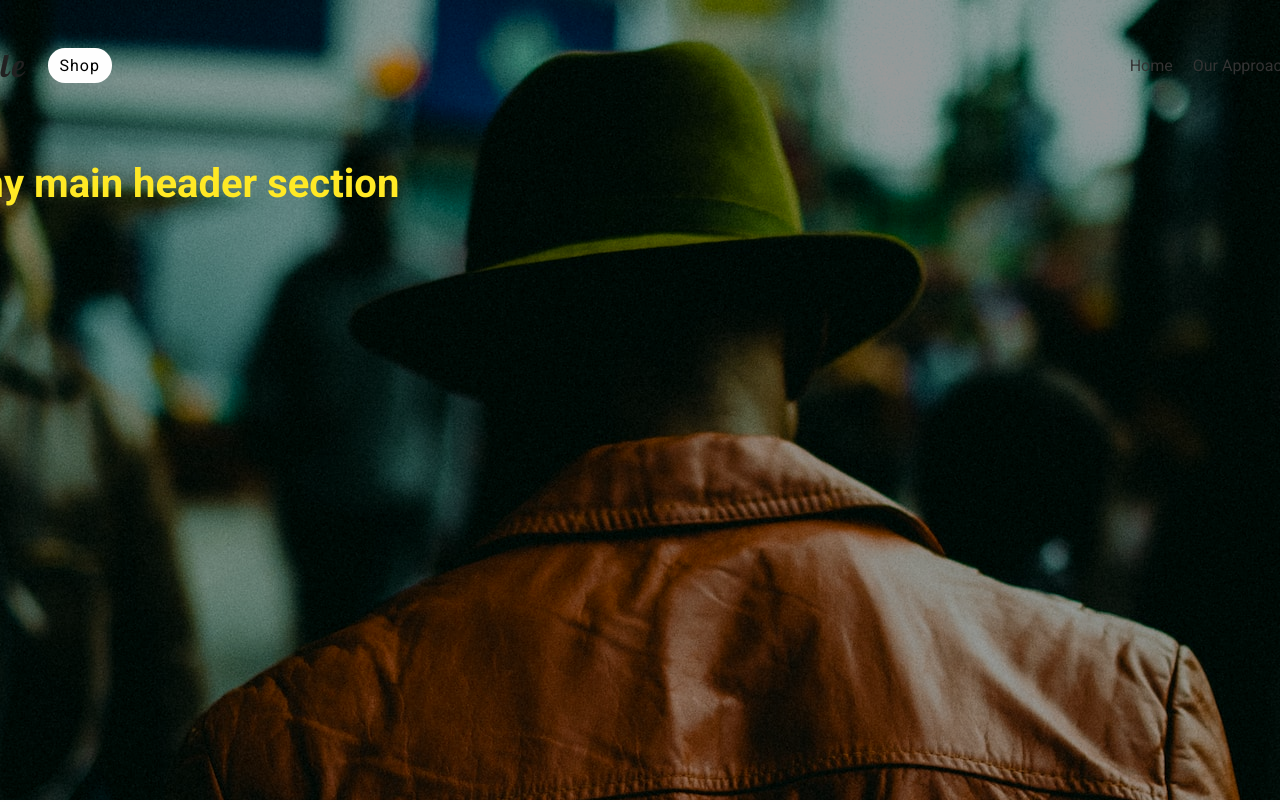
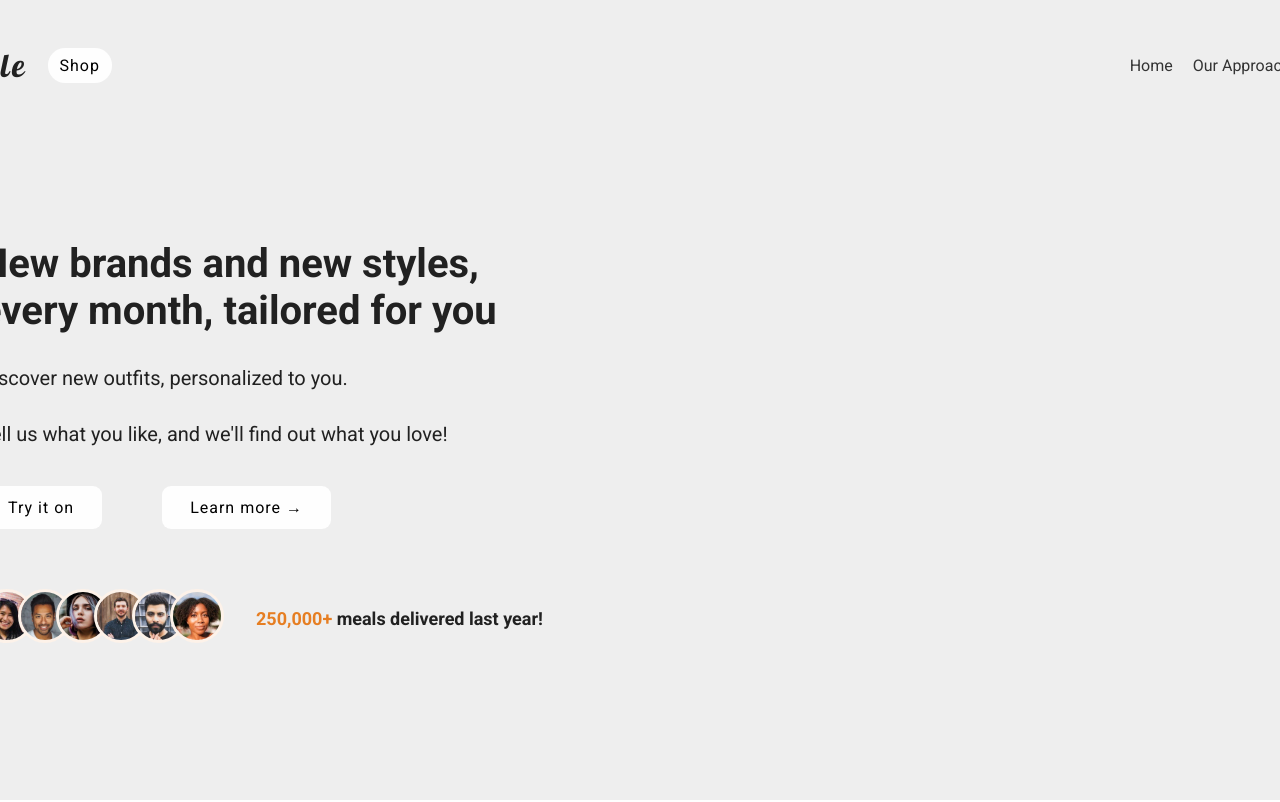
Before and after one commit to AndrewKohn/apk-ecommerce-site, a React (Create React App) app: page / in a window 1280 px wide. Shown: the top 802 px of the page. Built offline with nearby package versions, Linux system fonts and the light colour scheme.

Commit message:
Added main hero text

```diff
--- a/src/components/MainHeader/MainHeader.js
+++ b/src/components/MainHeader/MainHeader.js
@@ -2,15 +2,50 @@ import { Fragment } from 'react';
 import Navigation from './Navigation';
 import classes from './MainHeader.module.css';
 import FeaturedIn from './FeaturedIn';
+import Button from '../UI/Button/Button';
+import customer1 from '../../assets/images/customers/customer-1.jpg';
+import customer2 from '../../assets/images/customers/customer-2.jpg';
+import customer3 from '../../assets/images/customers/customer-3.jpg';
+import customer4 from '../../assets/images/customers/customer-4.jpg';
+import customer5 from '../../assets/images/customers/customer-5.jpg';
+import customer6 from '../../assets/images/customers/customer-6.jpg';
 
 const MainHeader = props => {
   return (
     <Fragment>
       <Navigation />
-      <section className={classes[`main-header`]}>
-        <h1 className={classes[`primary-heading`]}>
-          This is my main header section
-        </h1>
+      <section className={classes[`hero-container`]}>
+        <div className={classes[`hero-text-container`]}>
+          <h1 className={classes[`primary-heading`]}>
+            New brands and new styles, every month, tailored for you
+          </h1>
+          <p className={classes[`hero-text`]}>
+            Discover new outfits, personalized to you.
+          </p>
+          <p className={classes[`hero-text`]}>
+            {' '}
+            Tell us what you like, and we'll find out what you love!
+          </p>
+
+          <div className={classes[`hero-btn-container`]}>
+            <Button>Try it on</Button>
+            <Button>Learn more &rarr;</Button>
+          </div>
+
+          <div className={classes[`delivered-container`]}>
+            <div className={classes[`delivered-customers`]}>
+              <img src={customer1} />
+              <img src={customer2} />
+              <img src={customer3} />
+              <img src={customer4} />
+              <img src={customer5} />
+              <img src={customer6} />
+            </div>
+            <p className={classes[`delivered-text`]}>
+              <span>250,000+</span> meals delivered last year!
+            </p>
+          </div>
+        </div>
       </section>
       <FeaturedIn />
     </Fragment>
--- a/src/components/MainHeader/MainHeader.module.css
+++ b/src/components/MainHeader/MainHeader.module.css
@@ -1,12 +1,12 @@
-.main-header {
+.hero-container {
   position: relative;
   height: 80rem;
   width: 100%;
   z-index: 10;
-  background-color: purple;
+  background-color: #eee;
 }
 
-.main-header::before {
+/* .main-header::before {
   content: '';
   position: absolute;
   width: 100%;
@@ -18,12 +18,55 @@
   filter: contrast(1.15) brightness(0.6);
   object-fit: contain;
   z-index: -10;
+} */
+
+.hero-text-container {
+  margin-top: 24rem;
+  margin-left: 24rem;
+  width: 60rem;
 }
 
 .primary-heading {
-  margin-top: 16rem;
-  margin-left: 10rem;
   font-size: 4rem;
   font-weight: 700;
-  color: #ffe925;
 }
+.hero-text {
+  margin-top: 3.2rem;
+  font-size: 2rem;
+}
+
+.hero-btn-container {
+  margin-top: 4rem;
+  display: flex;
+  gap: 6rem;
+}
+
+.delivered-container {
+  display: flex;
+  justify-content: flex-start;
+  align-items: center;
+  gap: 3.2rem;
+  margin-top: 6rem;
+}
+
+.delivered-customers img {
+  height: 4.8rem;
+  width: 4.8rem;
+  border-radius: 50%;
+  margin-right: -1.6rem;
+  border: 3px solid #fdf2e9;
+}
+
+.delivered-customers img:last-child {
+  margin-right: 0;
+}
+
+.delivered-text {
+  font-size: 1.8rem;
+  font-weight: 600;
+}
+
+.delivered-text span {
+  color: #e67e22;
+  font-weight: 700;
+}
```
